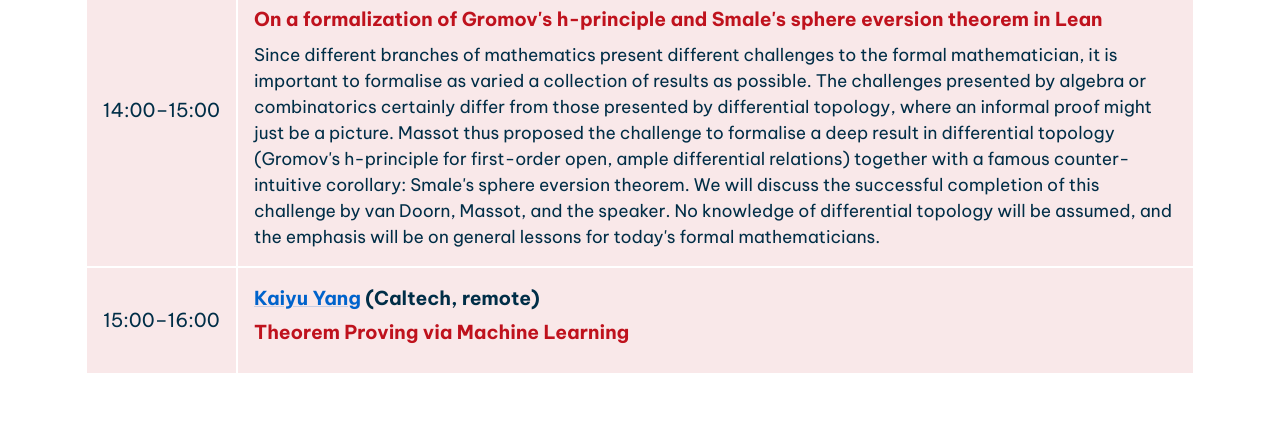
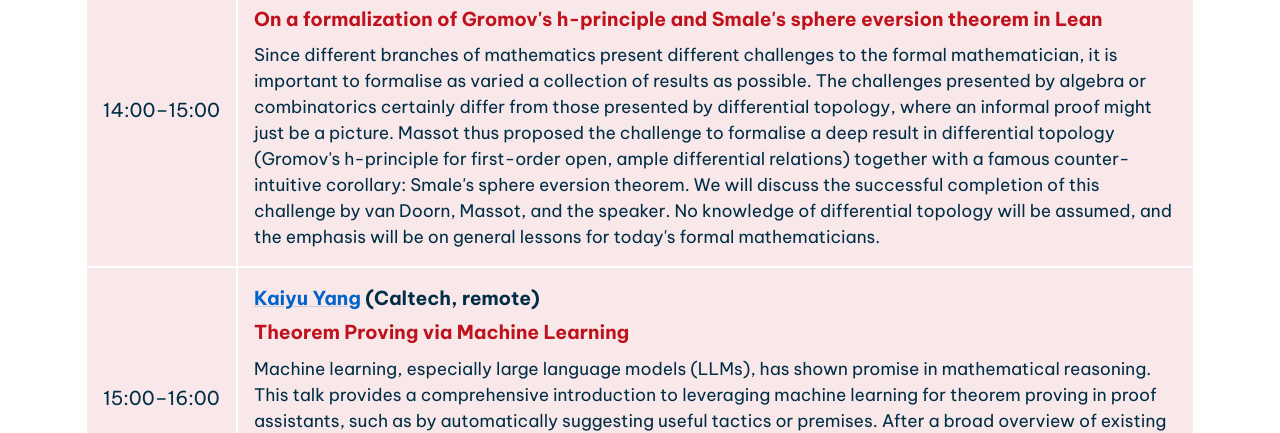
Before and after one commit to lftcm2023/lftcm2023.github.io, a plain HTML site: page colloquium/index.html in a window 1280 px wide. Shown: the part 2669-3102 px from the top of the page. Drawn offline with Linux system fonts and the light colour scheme.

Commit message:
kaiyu's abstract

```diff
--- a/colloquium/index.html
+++ b/colloquium/index.html
@@ -181,6 +181,18 @@
                       <p class="speaker"><a href="https://yangky11.github.io/">Kaiyu Yang</a> (Caltech, remote)</p>
                       <p class="title">Theorem Proving via Machine Learning</p>
                       <p class="abstract">
+                        Machine learning, especially large language models
+                        (LLMs), has shown promise in mathematical reasoning.
+                        This talk provides a comprehensive introduction to
+                        leveraging machine learning for theorem proving in proof
+                        assistants, such as by automatically suggesting useful
+                        tactics or premises. After a broad overview of existing
+                        work in this domain, I will focus on LeanDojo: an
+                        open-source suite of tools, datasets, and models for
+                        developing LLM-based theorem provers. Finally, I will
+                        discuss ongoing projects and future steps for
+                        integrating machine learning tools into the workflow of
+                        Lean users.
                       </p>
                       <!--<p class="video">&#x23F5; <a href="">Video</a> (Password: curious)</p>-->
                   </td></tr>
```
